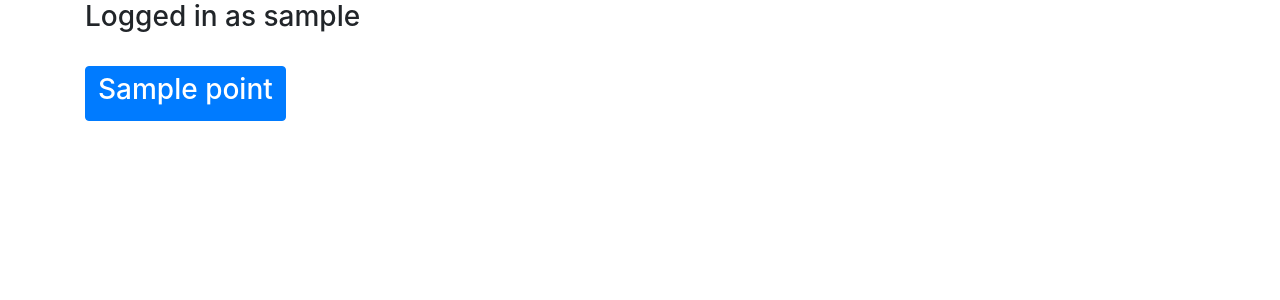
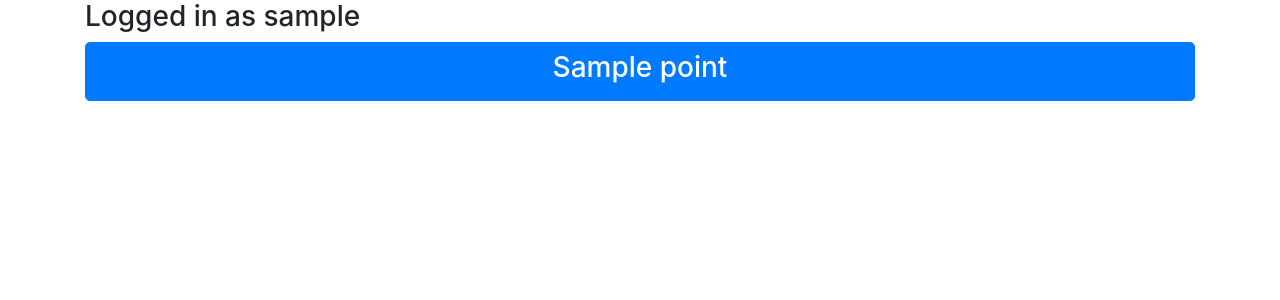
Before and after one commit to gious86/ubda9, a Flask app: page /user in a window 1280 px wide. Shown: the part 56-356 px from the top of the page. Run offline with Flask 3, Linux system fonts and the light colour scheme; a user stored in the database is signed in; tables that the repository leaves empty hold one stand-in row (values such as "Sample post"); some libraries are stand-ins or nearby versions.

Commit message:
user home

```diff
--- a/ubda/templates/user_home.html
+++ b/ubda/templates/user_home.html
@@ -5,13 +5,12 @@
 {% block content%}
 <h3>Logged in as {{ user.user_name }}</h3>
 
+
 {% for ap in aps %}
-
-<br>
-<a href = "{{ url_for('access.url_access', id = ap.name) }}">
-    <button type="submit" class="btn btn-primary"><h3>{{ap.name}}</h3></button>
+<a href = "{{ url_for('access.url_access', id = ap.name) }}" class="btn btn-primary btn-lg btn-block">
+<h3>{{ap.name}}</h3>
 </a>
-<br>
 {% endfor %}
 
+
 {% endblock %}
```
